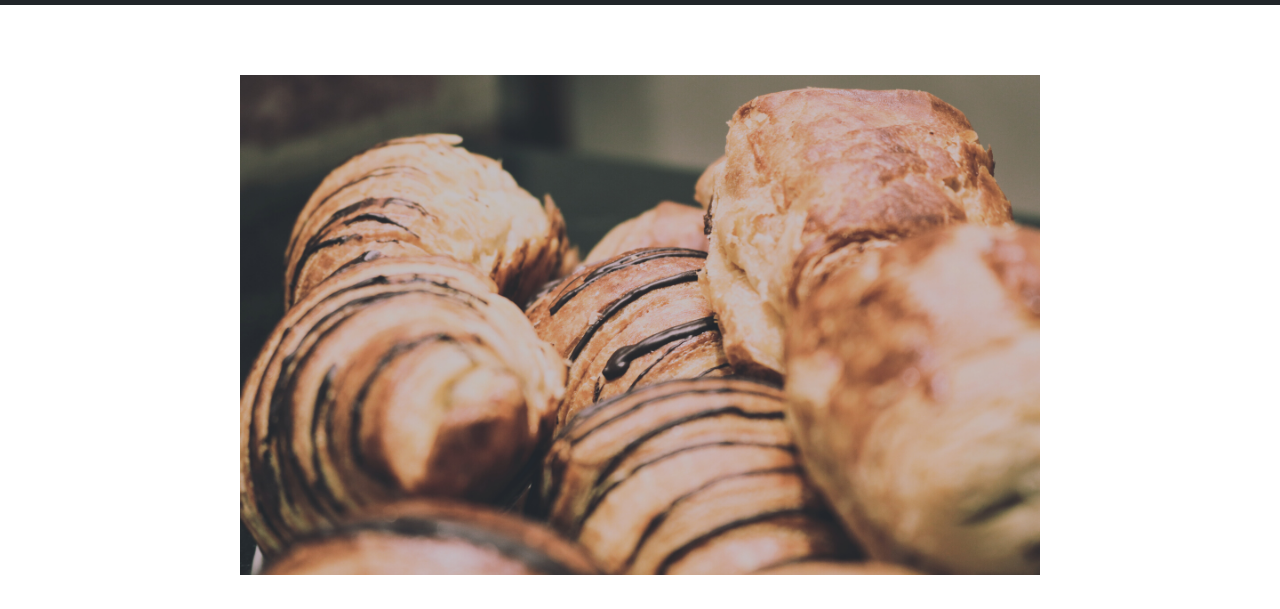
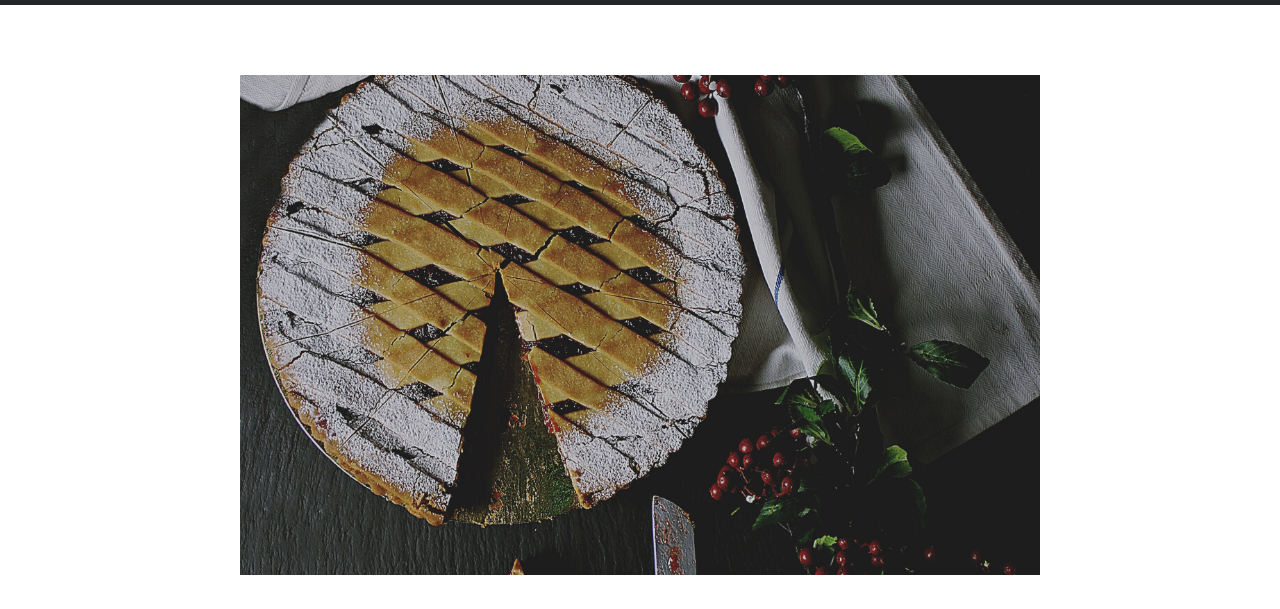
Before and after one commit to genesiscardozo/el-rincon-de-alemania, a plain HTML site: page nosotros.html in a window 1280 px wide. Shown: the part 83-692 px from the top of the page. Drawn offline with nearby package versions, Linux system fonts and the light colour scheme.

Commit message:
Update nosotros.html

```diff
--- a/nosotros.html
+++ b/nosotros.html
@@ -56,7 +56,7 @@
 	<!-- Main Body -->
 	<div class="tartaImage">
 		<div class="d-flex justify-content-center">
-			<img src="pictures\dulcee.png">
+			<img src="pictures\tarta.png">
 		</div>
 	</div>
 	<div class="d-flex justify-content-center">
```
